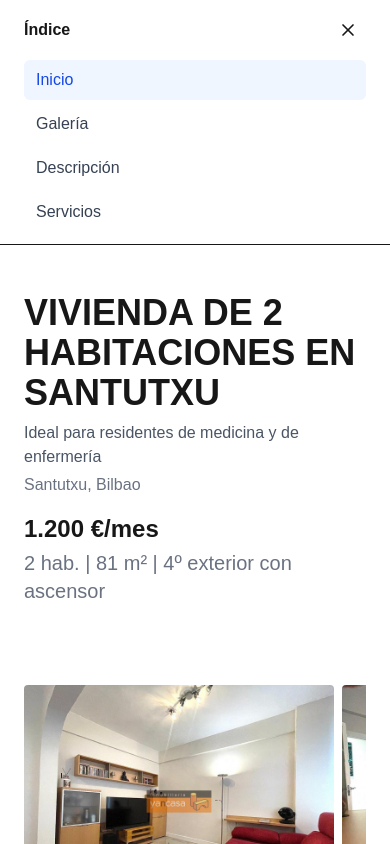
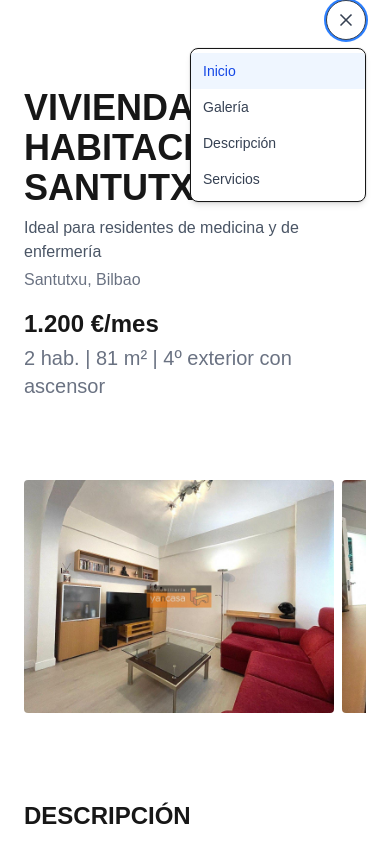
Before and after one commit to jvalladolid/rentflat-website, a Next.js app: page / in a window 390 px wide. Both pictures are taken after a click on the button 348 px from the left and 30 px from the top of the page. Shown: the top 844 px of the page. Built offline with nearby package versions, Linux system fonts and the light colour scheme.

Commit message:
Change the menu look

```diff
--- a/src/app/page.tsx
+++ b/src/app/page.tsx
@@ -1,5 +1,4 @@
 // src/app/page.tsx
-
 import { flat } from '@/data/flat-trav-iturribide';
 import { Hero } from '@/components/Hero';
 import { Gallery } from '@/components/Gallery';
@@ -10,7 +9,6 @@ import { MenuSection } from '@/components/MenuSection';
 export default function Home() {
   return (
     <main className="max-w-5xl mx-auto px-6">
-      {/* Sticky in-page menu */}
       <MenuSection />
 
       <section id="hero" className="scroll-mt-24">
--- a/src/components/MenuSection.tsx
+++ b/src/components/MenuSection.tsx
@@ -2,13 +2,10 @@
 'use client';
 
 import { useEffect, useMemo, useRef, useState } from 'react';
-import { Menu, X } from 'lucide-react';
+import { Menu as MenuIcon, X } from 'lucide-react';
 import clsx from 'clsx';
 
-type Section = {
-  id: string;
-  label: string;
-};
+type Section = { id: string; label: string };
 
 const SECTIONS: Section[] = [
   { id: 'hero', label: 'Inicio' },
@@ -20,11 +17,13 @@ const SECTIONS: Section[] = [
 export function MenuSection() {
   const [open, setOpen] = useState(false);
   const [active, setActive] = useState<string>('hero');
+  const buttonRef = useRef<HTMLButtonElement | null>(null);
+  const panelRef = useRef<HTMLDivElement | null>(null);
   const observerRef = useRef<IntersectionObserver | null>(null);
 
-  // Observe sections to set active link as user scrolls
+  // Track visible section to show active item
   useEffect(() => {
-    const sections = SECTIONS.map((s) => document.getElementById(s.id)).filter(
+    const elements = SECTIONS.map((s) => document.getElementById(s.id)).filter(
       Boolean,
     ) as HTMLElement[];
 
@@ -32,30 +31,45 @@ export function MenuSection() {
 
     observerRef.current = new IntersectionObserver(
       (entries) => {
-        // pick the entry nearest to top (largest intersection ratio) and visible
         const visible = entries
           .filter((e) => e.isIntersecting)
           .sort((a, b) => b.intersectionRatio - a.intersectionRatio);
-        if (visible[0]) {
-          setActive(visible[0].target.id);
-        }
+        if (visible[0]) setActive(visible[0].target.id);
       },
       {
-        // Trigger when 50% of the section is visible; tweak as desired
         root: null,
         rootMargin: '0px 0px -40% 0px',
         threshold: [0, 0.25, 0.5, 0.75, 1],
       },
     );
 
-    sections.forEach((el) => observerRef.current!.observe(el));
+    elements.forEach((el) => observerRef.current!.observe(el));
     return () => observerRef.current?.disconnect();
   }, []);
+
+  // Close on outside click
+  useEffect(() => {
+    if (!open) return;
+    const onDocClick = (e: MouseEvent) => {
+      const target = e.target as Node;
+      if (panelRef.current?.contains(target)) return;
+      if (buttonRef.current?.contains(target)) return;
+      setOpen(false);
+    };
+    const onEsc = (e: KeyboardEvent) => {
+      if (e.key === 'Escape') setOpen(false);
+    };
+    document.addEventListener('mousedown', onDocClick);
+    document.addEventListener('keydown', onEsc);
+    return () => {
+      document.removeEventListener('mousedown', onDocClick);
+      document.removeEventListener('keydown', onEsc);
+    };
+  }, [open]);
 
   const items = useMemo(() => SECTIONS, []);
 
   const handleClick = (id: string) => {
-    // Smooth scroll to section and close mobile menu
     const el = document.getElementById(id);
     if (el) {
       el.scrollIntoView({ behavior: 'smooth', block: 'start' });
@@ -64,66 +78,58 @@ export function MenuSection() {
   };
 
   return (
-    <nav className="sticky top-0 z-40 -mx-6 px-6 bg-white/80 backdrop-blur supports-backdrop-filter:bg-white/60 border-b">
-      <div className="max-w-5xl mx-auto flex items-center justify-between py-3">
-        {/* Brand / Title (optional) */}
-        <div className="font-semibold">Índice</div>
-
-        {/* Desktop menu */}
-        <ul className="hidden md:flex items-center gap-4">
-          {items.map((item) => (
-            <li key={item.id}>
-              <button
-                onClick={() => handleClick(item.id)}
-                className={clsx(
-                  'text-sm px-3 py-2 rounded-md transition-colors',
-                  active === item.id
-                    ? 'bg-blue-50 text-blue-700'
-                    : 'text-gray-700 hover:bg-gray-100',
-                )}
-              >
-                {item.label}
-              </button>
-            </li>
-          ))}
-        </ul>
-
-        {/* Mobile toggle */}
-        <button
-          className="md:hidden p-2 rounded-md hover:bg-gray-100"
-          aria-label="Abrir menú"
-          aria-expanded={open}
-          onClick={() => setOpen((v) => !v)}
-        >
-          {open ? <X className="h-5 w-5" /> : <Menu className="h-5 w-5" />}
-        </button>
+    <div className="relative">
+      {/* Small top button (right aligned) */}
+      <div className="sticky top-2 z-50">
+        <div className="flex justify-end">
+          <button
+            ref={buttonRef}
+            type="button"
+            aria-label={open ? 'Cerrar menú' : 'Abrir menú'}
+            aria-expanded={open}
+            aria-controls="menu-popover"
+            onClick={() => setOpen((v) => !v)}
+            className={clsx(
+              'inline-flex items-center justify-center',
+              'h-10 w-10 rounded-full shadow-sm border bg-white',
+              'text-gray-700 hover:bg-gray-50 focus:outline-none focus:ring-2 focus:ring-blue-500',
+            )}
+          >
+            {open ? <X className="h-5 w-5" /> : <MenuIcon className="h-5 w-5" />}
+          </button>
+        </div>
       </div>
 
-      {/* Mobile sheet */}
+      {/* Popover panel */}
       <div
+        id="menu-popover"
+        ref={panelRef}
         className={clsx(
-          'md:hidden overflow-hidden transition-[max-height] duration-300',
-          open ? 'max-h-64' : 'max-h-0',
+          'absolute right-0 mt-2 w-44 rounded-lg border bg-white shadow-md',
+          'ring-1 ring-black/5 overflow-hidden',
+          'transition transform origin-top-right',
+          open ? 'scale-100 opacity-100' : 'pointer-events-none scale-95 opacity-0',
         )}
       >
-        <ul className="pb-3 grid grid-cols-1 gap-1">
-          {items.map((item) => (
-            <li key={item.id}>
-              <button
-                onClick={() => handleClick(item.id)}
-                className={clsx(
-                  'w-full text-left px-3 py-2 rounded-md',
-                  active === item.id
-                    ? 'bg-blue-50 text-blue-700'
-                    : 'text-gray-700 hover:bg-gray-100',
-                )}
-              >
-                {item.label}
-              </button>
-            </li>
-          ))}
+        <ul className="py-1">
+          {items.map((item) => {
+            const isActive = active === item.id;
+            return (
+              <li key={item.id}>
+                <button
+                  onClick={() => handleClick(item.id)}
+                  className={clsx(
+                    'w-full text-left px-3 py-2 text-sm',
+                    isActive ? 'bg-blue-50 text-blue-700' : 'text-gray-700 hover:bg-gray-100',
+                  )}
+                >
+                  {item.label}
+                </button>
+              </li>
+            );
+          })}
         </ul>
       </div>
-    </nav>
+    </div>
   );
 }
--- a/src/components/Service-Icons.tsx
+++ b/src/components/Service-Icons.tsx
@@ -16,7 +16,7 @@ export const MetroBilbaoIcon = ({ className }: { className?: string }) => {
       src="/icons/MetroBilbao.png"
       alt="Metro Bilbao"
       width={24}
-      height={24}
+      height={20}
       className={className}
     />
   );
```
